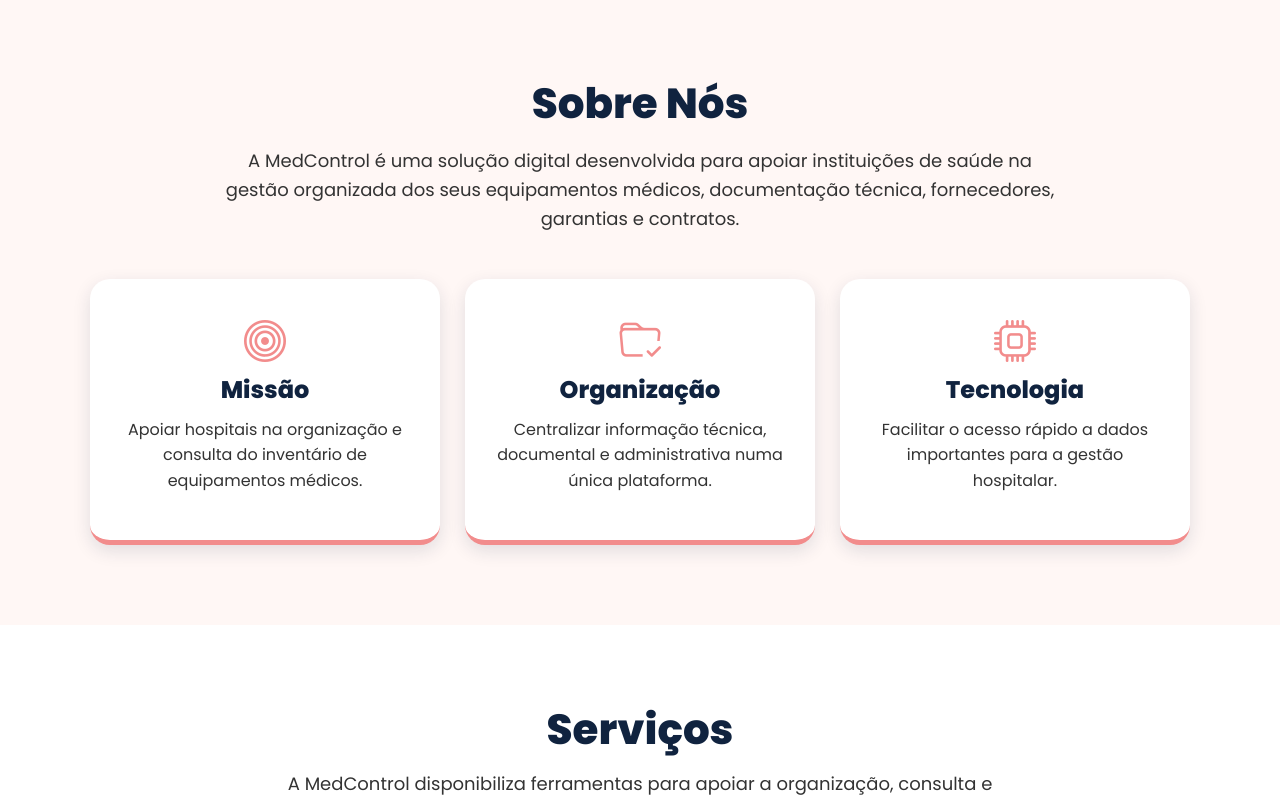
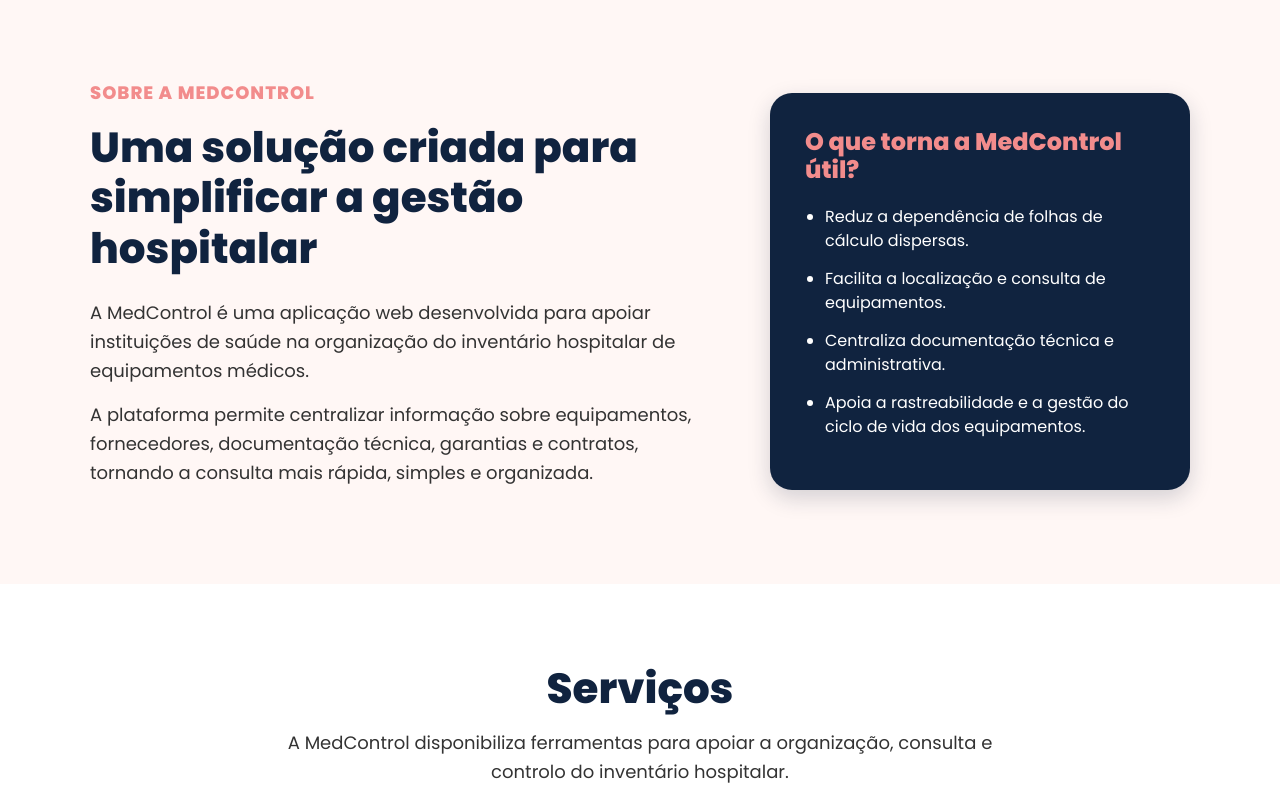
Before and after one commit to MariaFerreira1240661/Projeto-Sibdas, a PHP site: page /frontend/index.html in a window 1280 px wide. Shown: the part 739-1534 px from the top of the page. Run offline with PHP 8.4, Linux system fonts and the light colour scheme.

Commit message:
Melhoria da secção sobre nós do frontend

```diff
--- a/assets/css/estilo.css
+++ b/assets/css/estilo.css
@@ -205,60 +205,60 @@ footer {
     background-color: #fff7f5;
 }
 
-.sobre-container {
+.sobre-layout {
     max-width: 1100px;
     margin: 0 auto;
+    display: grid;
+    grid-template-columns: 1.2fr 0.8fr;
+    gap: 50px;
+    align-items: center;
 }
 
-.sobre-intro {
-    text-align: center;
-    max-width: 850px;
-    margin: 0 auto 45px auto;
+.subtitulo {
+    color: #f28c8c;
+    font-size: 18px;
+    font-weight: 800;
+    text-transform: uppercase;
+    letter-spacing: 1px;
 }
 
-.sobre-intro h2 {
+.sobre-texto h2 {
     color: #10233f;
     font-size: 42px;
     font-weight: 800;
-    margin-bottom: 18px;
+    line-height: 1.2;
+    margin: 15px 0 25px 0;
 }
 
-.sobre-intro p {
+.sobre-texto p {
     color: #333333;
     font-size: 18px;
+    margin-bottom: 16px;
 }
 
-.sobre-cards {
-    display: grid;
-    grid-template-columns: repeat(3, 1fr);
-    gap: 25px;
+.sobre-lista {
+    background-color: #10233f;
+    color: #ffffff;
+    padding: 35px;
+    border-radius: 22px;
+    box-shadow: 0 8px 22px rgba(16, 35, 63, 0.18);
 }
 
-.sobre-card {
-    background-color: #ffffff;
-    padding: 30px;
-    border-radius: 20px;
-    text-align: center;
-    border-bottom: 5px solid #f28c8c;
-    box-shadow: 0 6px 18px rgba(16, 35, 63, 0.12);
+.sobre-lista h3 {
+    color: #f28c8c;
+    font-size: 24px;
+    font-weight: 800;
+    margin-bottom: 20px;
 }
 
-.sobre-card i {
-    color: #f28c8c;
-    font-size: 42px;
-    margin-bottom: 15px;
+.sobre-lista ul {
+    padding-left: 20px;
 }
 
-.sobre-card h3 {
-    color: #10233f;
-    font-size: 24px;
-    font-weight: 800;
-    margin-bottom: 12px;
-}
-
-.sobre-card p {
-    color: #333333;
+.sobre-lista li {
+    margin-bottom: 14px;
     font-size: 16px;
+    line-height: 1.5;
 }
 
 .destaque-item {
--- a/frontend/index.html
+++ b/frontend/index.html
@@ -56,37 +56,37 @@
     </section>
 
     <section id="sobre-nos">
-        <div class="sobre-container">
-            <div class="sobre-intro">
-                <h2>Sobre Nós</h2>
-                <p>
-                    A MedControl é uma solução digital desenvolvida para apoiar instituições de saúde
-                    na gestão organizada dos seus equipamentos médicos, documentação técnica,
-                    fornecedores, garantias e contratos.
-                </p>
-            </div>
+    <div class="sobre-layout">
 
-            <div class="sobre-cards">
-                <div class="sobre-card">
-                    <i class="bi bi-bullseye"></i>
-                    <h3>Missão</h3>
-                    <p>Apoiar hospitais na organização e consulta do inventário de equipamentos médicos.</p>
-                </div>
+        <div class="sobre-texto">
+            <span class="subtitulo">Sobre a MedControl</span>
+            <h2>Uma solução criada para simplificar a gestão hospitalar</h2>
 
-                <div class="sobre-card">
-                    <i class="bi bi-folder-check"></i>
-                    <h3>Organização</h3>
-                    <p>Centralizar informação técnica, documental e administrativa numa única plataforma.</p>
-                </div>
+            <p>
+                A MedControl é uma aplicação web desenvolvida para apoiar instituições de saúde
+                na organização do inventário hospitalar de equipamentos médicos.
+            </p>
 
-                <div class="sobre-card">
-                    <i class="bi bi-cpu"></i>
-                    <h3>Tecnologia</h3>
-                    <p>Facilitar o acesso rápido a dados importantes para a gestão hospitalar.</p>
-                </div>
-            </div>
+            <p>
+                A plataforma permite centralizar informação sobre equipamentos, fornecedores,
+                documentação técnica, garantias e contratos, tornando a consulta mais rápida,
+                simples e organizada.
+            </p>
         </div>
-    </section>
+
+        <div class="sobre-lista">
+            <h3>O que torna a MedControl útil?</h3>
+
+            <ul>
+                <li>Reduz a dependência de folhas de cálculo dispersas.</li>
+                <li>Facilita a localização e consulta de equipamentos.</li>
+                <li>Centraliza documentação técnica e administrativa.</li>
+                <li>Apoia a rastreabilidade e a gestão do ciclo de vida dos equipamentos.</li>
+            </ul>
+        </div>
+
+    </div>
+</section>
 
     <section id="servicos">
         <h2>Serviços</h2>
```
